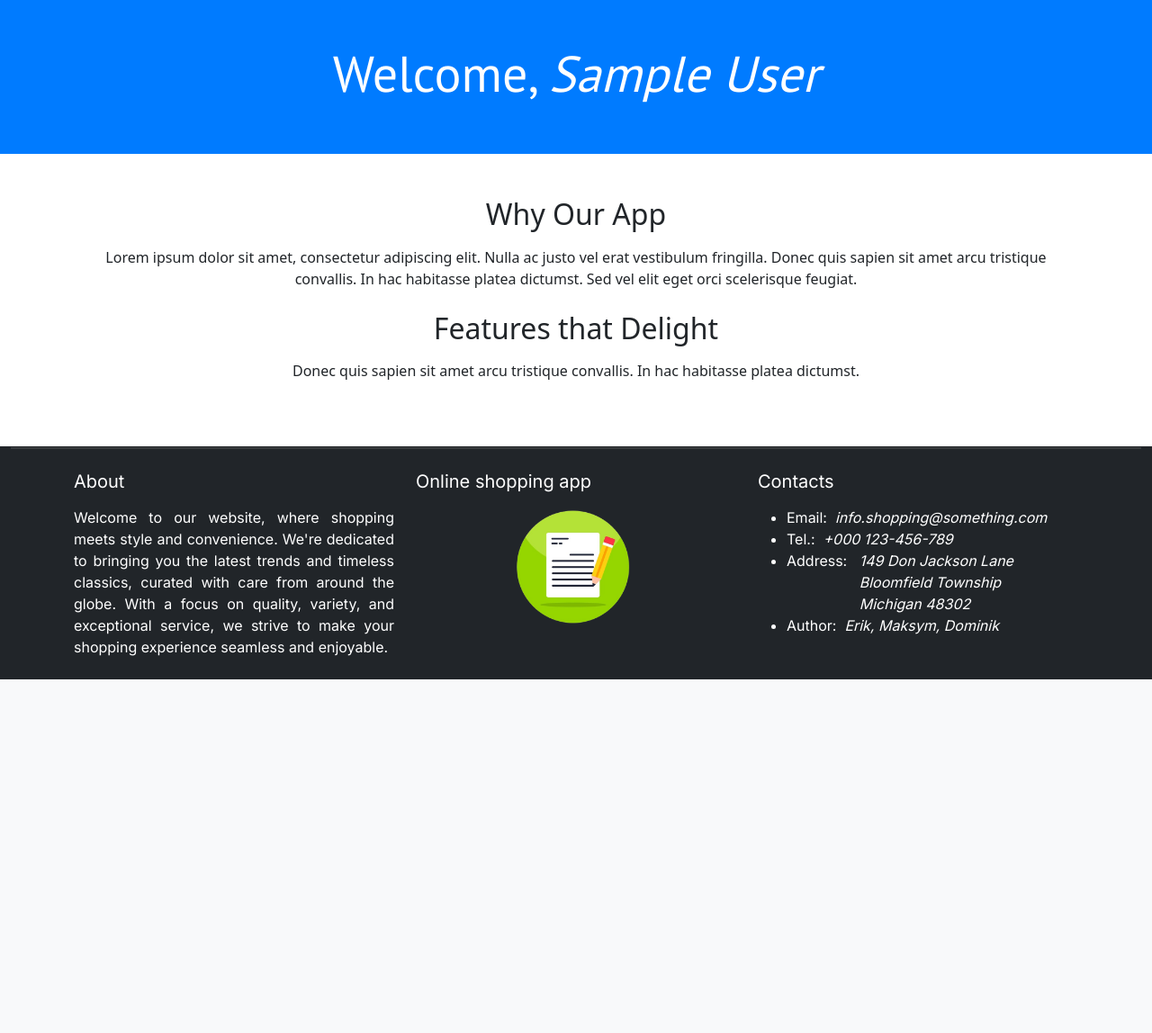
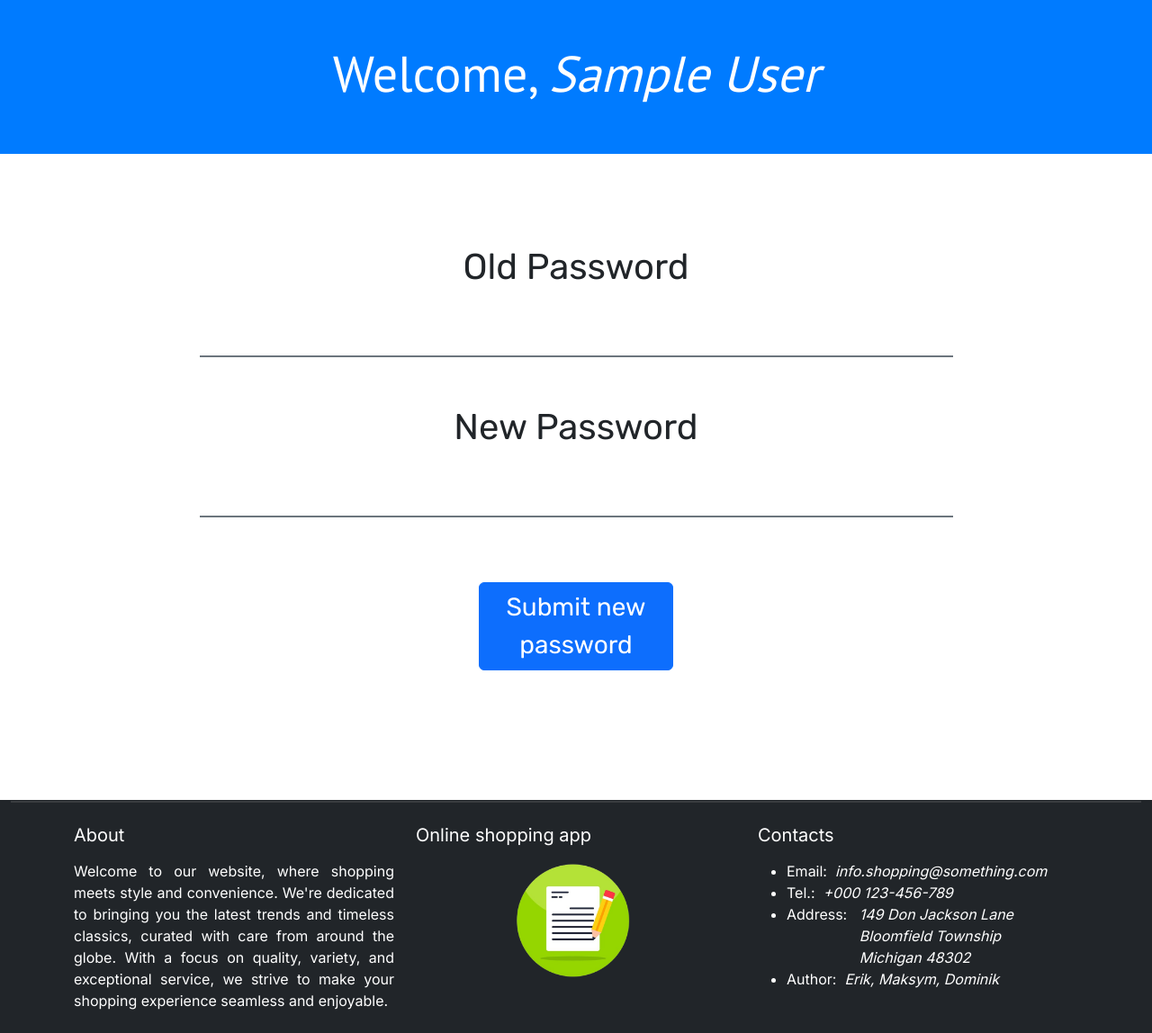
Before and after one commit to MaksymDoremi/WATeamWork, a PHP site: page /pages/account in a window 1280 px wide. Shown: the part 103-1251 px from the top of the page at 90% size. Before the commit the page ends 858 px from the top, so only its background shows below. Run offline with PHP 8.4, Linux system fonts and the light colour scheme; the visitor is signed in with stand-in values (Sample User, id 1).

Commit message:
password change implemented

```diff
--- a/index.php
+++ b/index.php
@@ -23,6 +23,7 @@ function req_notfound()
     require_once __DIR__ . '/pages/errors/404.php';
     exit();
 }
+
 
 switch ($request){
     case '/':
@@ -70,6 +71,7 @@ switch ($request){
         req_unauthorized();
     default:
         req_notfound();
+
 }
 
 $_SESSION['site'] = $redirect;
--- a/pages/account.php
+++ b/pages/account.php
@@ -1,14 +1,35 @@
 <main class="text-center">
+            <?php
+                if (isset($_SESSION['error'])) {
+                    $errorMessage = $_SESSION['error'];
+                    unset($_SESSION['error']);
+                    echo "<p class='my-5 fs-1 text-danger'>" . $errorMessage . "</p>";
+                }
+                if (isset($_SESSION['report'])) {
+                    $reportMessage = $_SESSION['report'];
+                    unset($_SESSION['report']);
+                    echo "<p class='mb-5 fs-1 text-success'>" . $reportMessage . "</p>";
+                }
+            ?>
     <div class="main-bg text-white p-5 text-container-3">
         <h1 class="display-4">Welcome, <i><?=$_SESSION["username"]?></i></h1>
 
     </div>
-    <div class="container my-5 pb-2">
-        <h2>Why Our App</h2>
-        <p class="mt-3">Lorem ipsum dolor sit amet, consectetur adipiscing elit. Nulla ac justo vel erat vestibulum fringilla. Donec quis sapien sit amet arcu tristique convallis. In hac habitasse platea dictumst. Sed vel elit eget orci scelerisque feugiat.</p>
+    <div class="my-5 container justify-content-center d-flex pt-5" id="fade">
+        <form class="text-container-6 mx-5 w-75 mb-5" action="../dbsystem/change_password.php" method="POST">
 
-        <h2 class="pt-2">Features that Delight</h2>
-        <p class="mt-3">Donec quis sapien sit amet arcu tristique convallis. In hac habitasse platea dictumst.</p>
+            <div class="mb-5">
+                <label for="oldPass" class="form-label fs-1">Old Password</label>
+                <input type="password" class="form-control border-0 border-bottom border-secondary border-2 rounded-0 fs-2 text-center fst-italic" name="oldPass" maxlength="20" minlength="2" required>
+            </div>
+            <div class="mb-5">
+                <label for="newPass" class="form-label fs-1">New Password</label>
+                <input type="password" class="form-control border-0 border-bottom border-secondary border-2 rounded-0 fs-2 text-center fst-italic" name="newPass" maxlength="20" minlength="2" required>
+            </div>
+            <div class="row justify-content-center align-items-center my-5">
+                <button type="submit" class="btn btn-primary fs-3 col-lg-3 mt-4 col-sm-6 col-12">Submit new password</button>
+            </div>
+        </form>
     </div>
 
 </main>
```
Also changed, not shown: dbsystem/change_password.php (added, +55 -0 lines).
